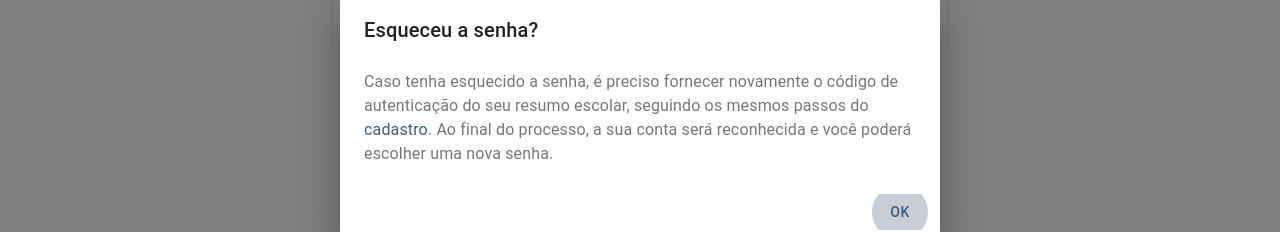
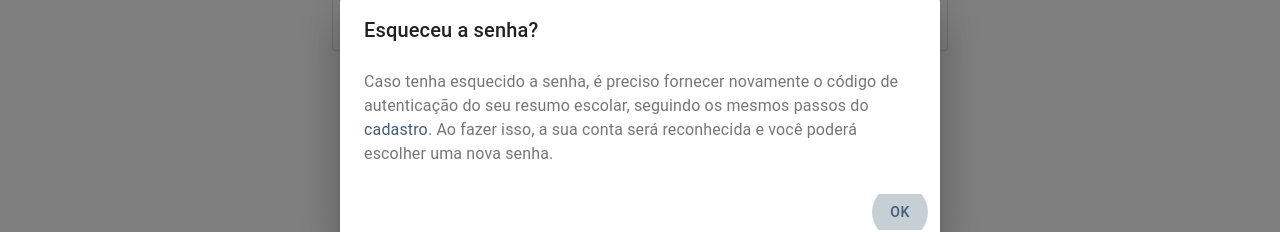
Before and after one commit to Projeto-USPY/uspy-frontend, a React app: page /Login in a window 1280 px wide. Both pictures are taken after a click on the link "Esqueci a senha". Shown: the part 282-514 px from the top of the page. Built offline with nearby package versions, Linux system fonts and the light colour scheme.

Commit message:
Small improvements in LoginPage

```diff
--- a/src/pages/LoginPage/index.tsx
+++ b/src/pages/LoginPage/index.tsx
@@ -18,7 +18,7 @@ import DialogTitle from '@material-ui/core/DialogTitle'
 
 interface ForgotPasswordDialogProps {
 	open: boolean
-	setOpen: any
+	setOpen: React.Dispatch<React.SetStateAction<boolean>>
 }
 const ForgotPasswordDialog: React.FC<ForgotPasswordDialogProps> = ({ open, setOpen }) => {
 	return <Dialog
@@ -30,7 +30,7 @@ const ForgotPasswordDialog: React.FC<ForgotPasswordDialogProps> = ({ open, setOp
 		<DialogTitle id="alert-dialog-title">{'Esqueceu a senha?'}</DialogTitle>
 		<DialogContent>
 			<DialogContentText id="alert-dialog-description">
-            Caso tenha esquecido a senha, é preciso fornecer novamente o código de autenticação do seu resumo escolar, seguindo os mesmos passos do <Link color='secondary' href='/Cadastrar'>cadastro</Link>. Ao final do processo, a sua conta será reconhecida e você poderá escolher uma nova senha.
+            Caso tenha esquecido a senha, é preciso fornecer novamente o código de autenticação do seu resumo escolar, seguindo os mesmos passos do <Link color='secondary' href='/Cadastrar'>cadastro</Link>. Ao fazer isso, a sua conta será reconhecida e você poderá escolher uma nova senha.
 			</DialogContentText>
 		</DialogContent>
 		<DialogActions>
@@ -42,7 +42,7 @@ const ForgotPasswordDialog: React.FC<ForgotPasswordDialogProps> = ({ open, setOp
 }
 const LoginPage = () => {
 	const [nusp, setNusp] = useState('')
-	const [open, setOpen] = useState(false)
+	const [isDialogOpen, setDialogOpen] = useState(false)
 
 	console.log(open)
 	const handleNUSPInputChange = evt => {
@@ -103,7 +103,7 @@ const LoginPage = () => {
 								<Grid container justify='center'>
 									<Grid item>
 										<Breadcrumbs separator=' '>
-											<Link variant='caption' color='secondary' onClick={() => setOpen(true)} style={{ cursor: 'pointer' }}>
+											<Link variant='caption' color='secondary' onClick={() => setDialogOpen(true)} style={{ cursor: 'pointer' }}>
 											Esqueci a senha
 											</Link>
 											<Link variant='caption' color='secondary' href='/Cadastrar'>
@@ -121,7 +121,7 @@ const LoginPage = () => {
 			<Footer text='Made with love by Preischadt and Turci'/>
 		</div>
 
-		<ForgotPasswordDialog open={open} setOpen={setOpen}/>
+		<ForgotPasswordDialog open={isDialogOpen} setOpen={setDialogOpen}/>
 	</>
 }
 
```
